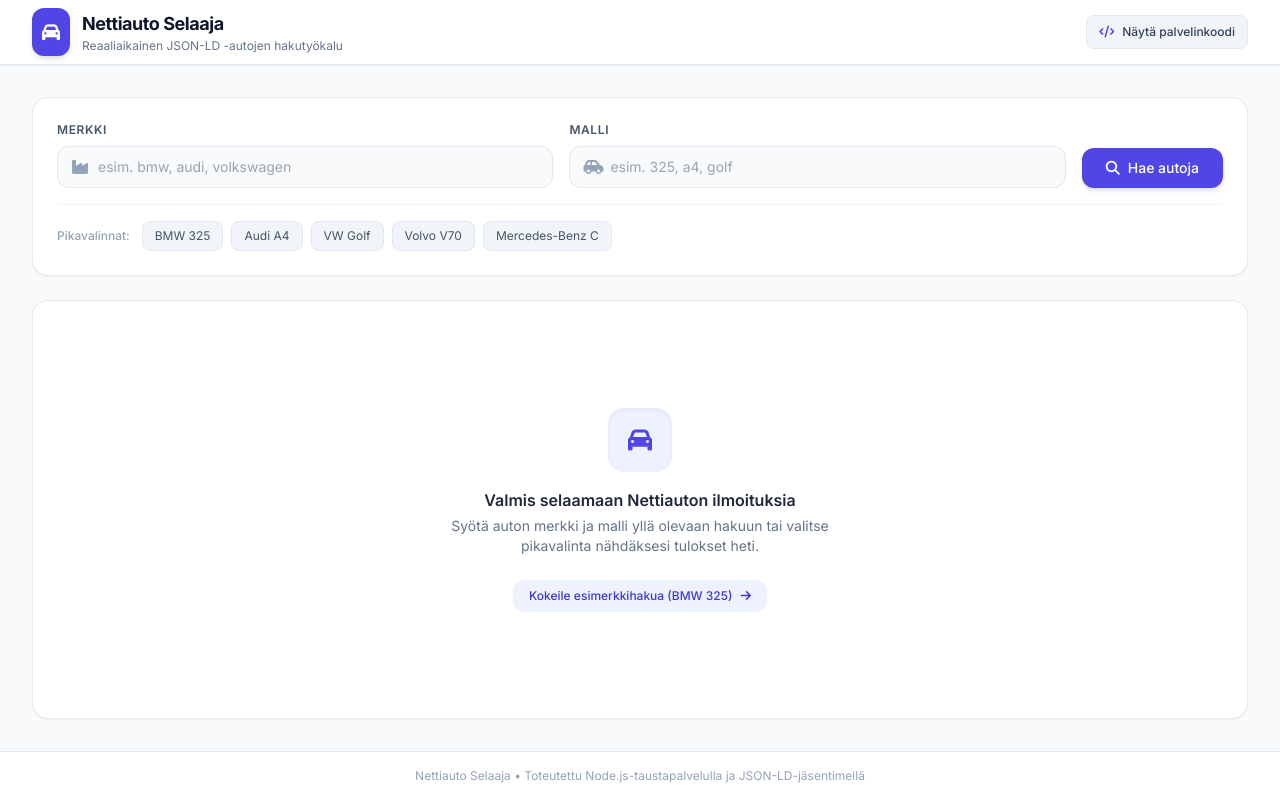
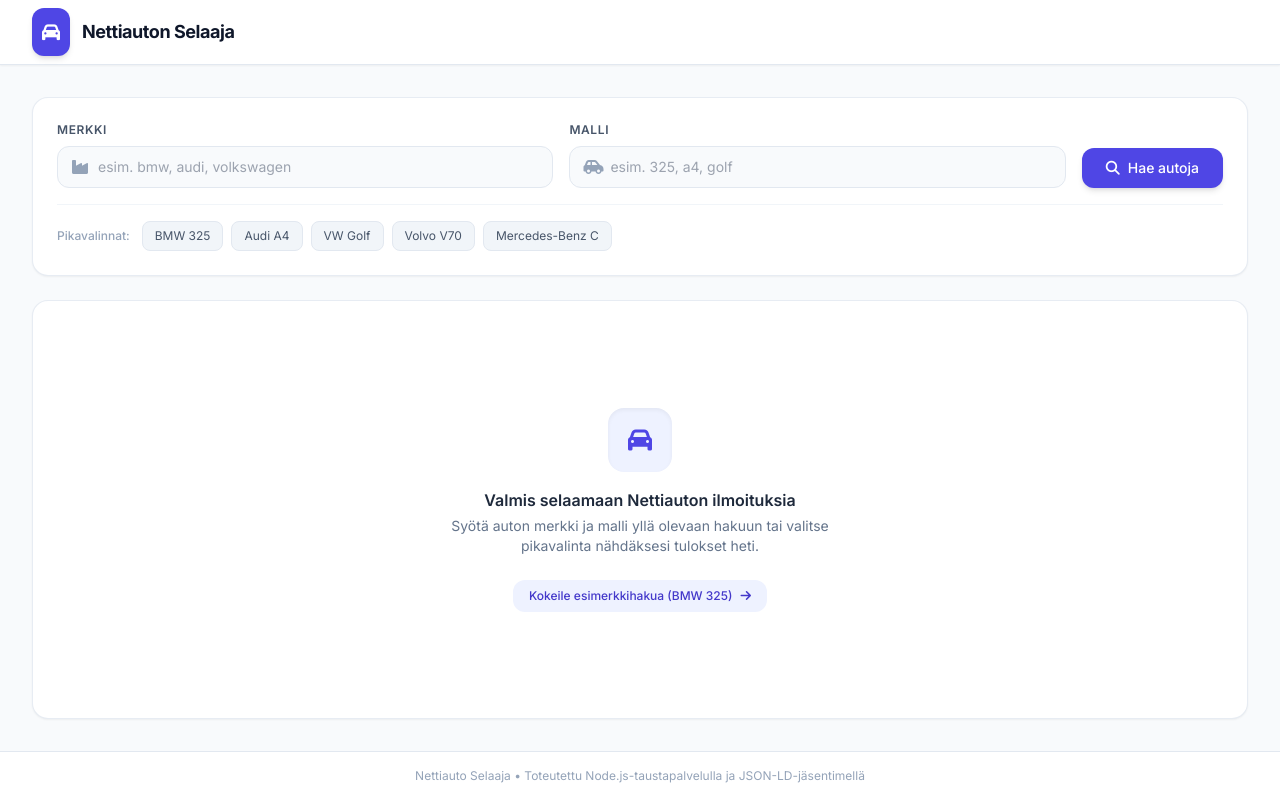
Before and after one commit to matiasvk/carscraper, a website: page index.html in a window 1280 px wide. Drawn offline with nearby package versions, Linux system fonts and the light colour scheme.

Commit message:
extra buttons away

```diff
--- a/index.html
+++ b/index.html
@@ -33,15 +33,8 @@
                     <i class="fa-solid fa-car text-lg"></i>
                 </div>
                 <div>
-                    <h1 class="text-lg font-bold tracking-tight text-slate-900">Nettiauto Selaaja</h1>
-                    <p class="text-xs text-slate-500">Reaaliaikainen JSON-LD -autojen hakutyökalu</p>
+                    <h1 class="text-lg font-bold tracking-tight text-slate-900">Nettiauton Selaaja</h1>
                 </div>
-            </div>
-            <div class="flex items-center space-x-3">
-                <button onclick="toggleServerModal(true)" class="inline-flex items-center space-x-2 text-xs font-medium bg-slate-100 hover:bg-slate-200 text-slate-700 px-3 py-2 rounded-lg transition-colors border border-slate-200">
-                    <i class="fa-solid fa-code text-indigo-600"></i>
-                    <span>Näytä palvelinkoodi</span>
-                </button>
             </div>
         </div>
     </header>
```
